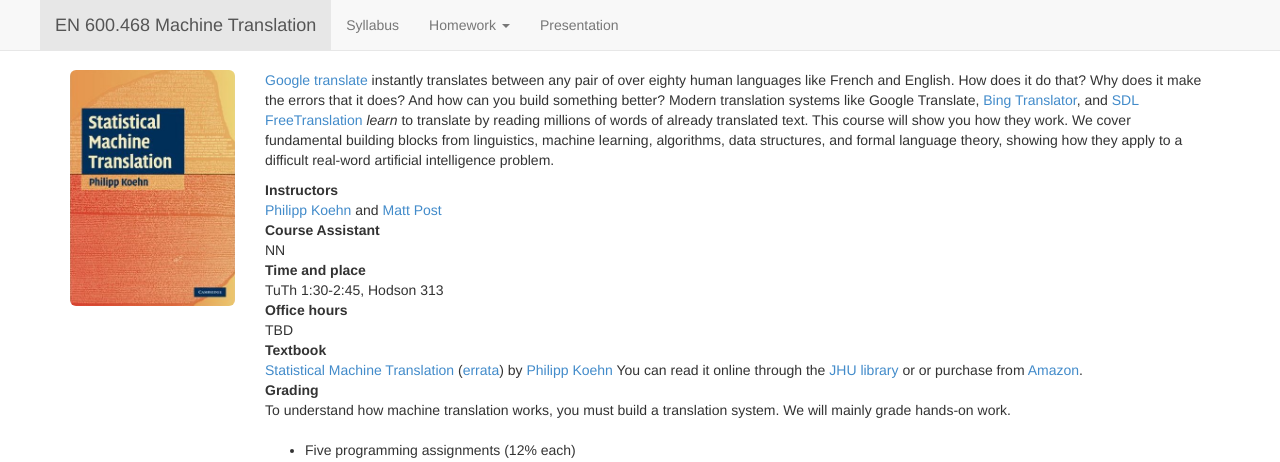
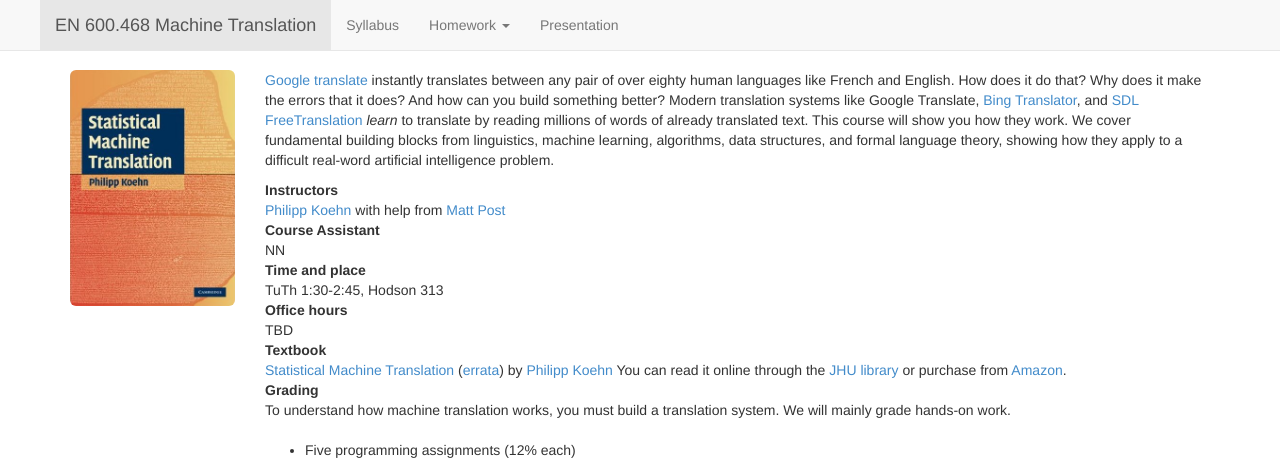
Before and after one commit to mt-class/jhu, a Jekyll site: the page built from index.md, in a window 1280 px wide. Shown: the top 462 px of the page. Built offline with Jekyll 4.4.1, drawn with Linux system fonts in a browser that asks for light colours; nearby versions of some CDN libraries.

Commit message:
Update index.md

```diff
--- a/index.md
+++ b/index.md
@@ -21,7 +21,7 @@ language theory, showing how they apply to a difficult
 real-word artificial intelligence problem.
 
 Instructors
-: [Philipp Koehn](http://www.cs.jhu.edu/~phi/) and
+: [Philipp Koehn](http://www.cs.jhu.edu/~phi/) with help from
   [Matt Post](http://www.cs.jhu.edu/~post/)
 
 Course Assistant
@@ -37,7 +37,7 @@ Textbook
 : [Statistical Machine Translation](http://www.statmt.org/book/) (<a href="http://statmt.org/book/errata.html">errata</a>)
 by <a href="http://homepages.inf.ed.ac.uk/pkoehn/">Philipp Koehn</a>
 You can read it online through the <a href="https://catalyst.library.jhu.edu/catalog/bib_3522360">JHU library</a> or
-or purchase from <a href="http://www.amazon.com/Statistical-Machine-Translation-Philipp-Koehn/dp/0521874157">Amazon</a>.
+purchase from <a href="http://www.amazon.com/Statistical-Machine-Translation-Philipp-Koehn/dp/0521874157">Amazon</a>.
 
 Grading
 : To understand how machine translation works, you must build a translation system.
```
